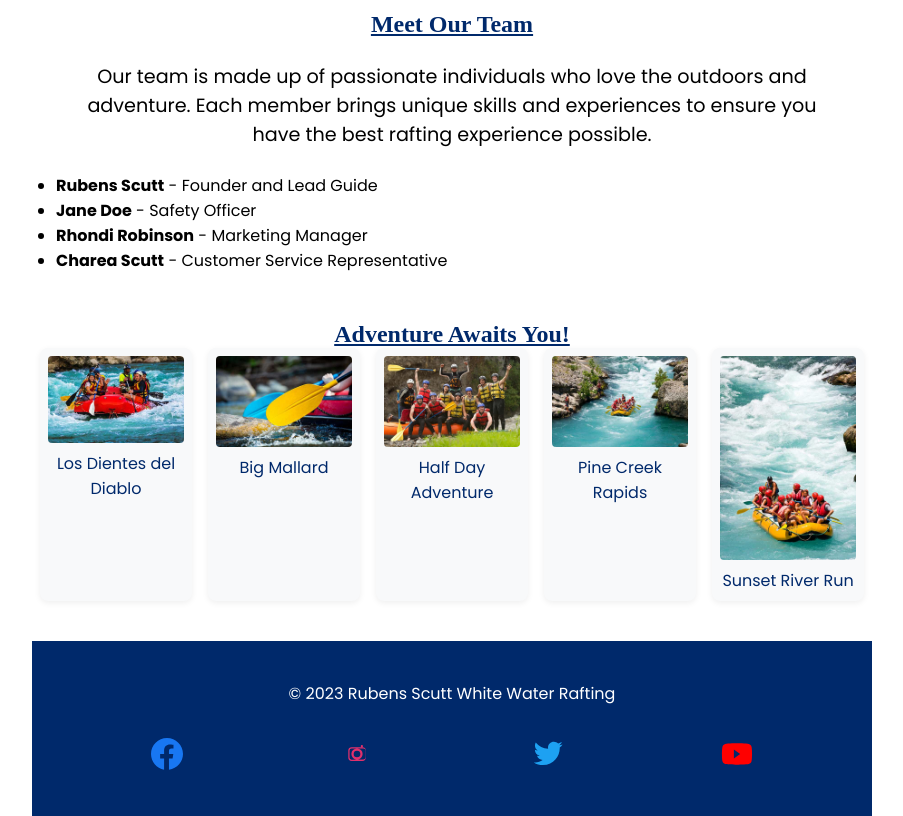
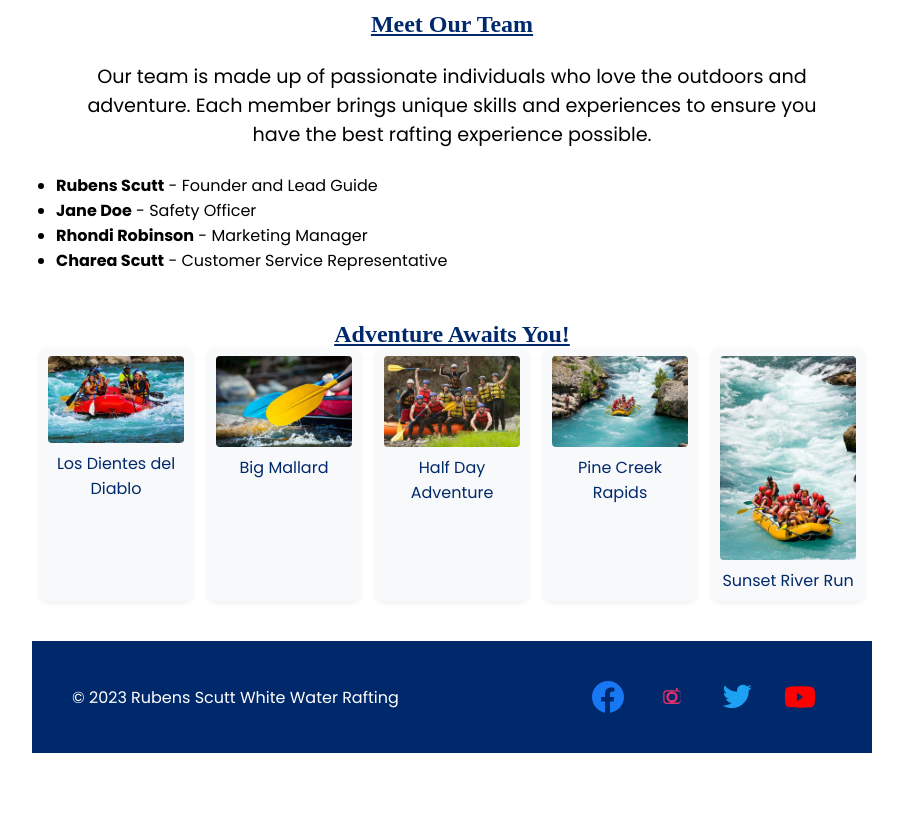
Before and after one commit to Benzema242/wdd130, a plain HTML site: page wwr/about.html in a window 1280 px wide. Shown: the part 1253-2069 px from the top of the page, without its empty margins (188-1091 px from the left). After the commit the page ends 2006 px from the top, so only its background shows below. Drawn offline with Linux system fonts and the light colour scheme; a web font is replaced by a local one.

Commit message:
fixed footer

```diff
--- a/wwr/styles/rafting.css
+++ b/wwr/styles/rafting.css
@@ -294,15 +294,17 @@ header, main, footer {
 }
 .social-media a {
   text-decoration: none;
+  display: flex;
+  gap: 0.1rem;
 }
 
 footer {
   background-color: var(--primary-color);
   color: var(--secondary-color);
-  text-align: center;
   padding: 1rem;
-  position: relative;
-  bottom: 0;
+  display: flex;
+  justify-content: space-between;
+  align-items: center;
 }
 
 footer a:hover {
```
